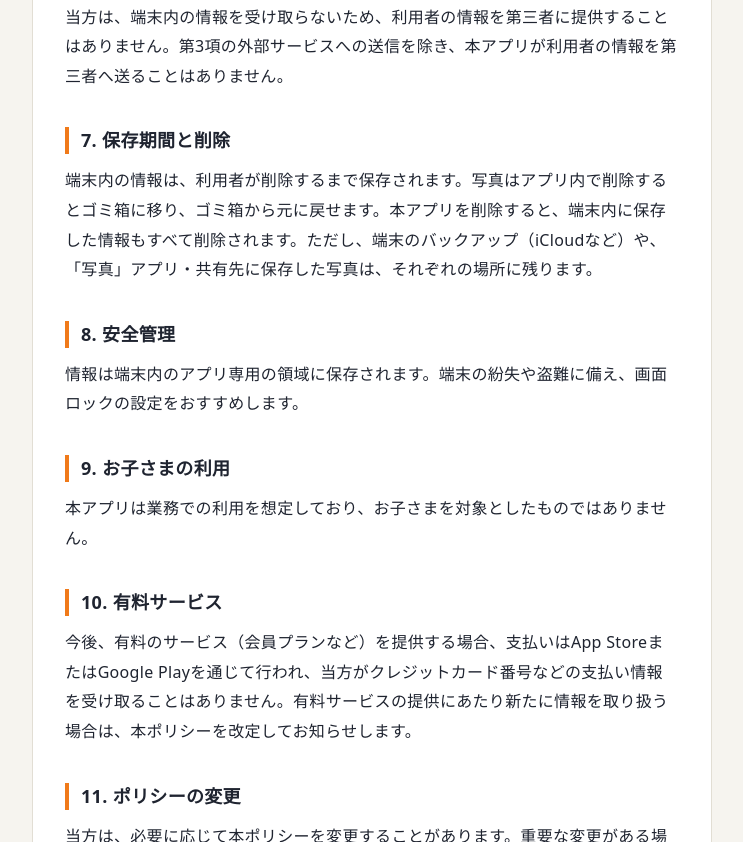
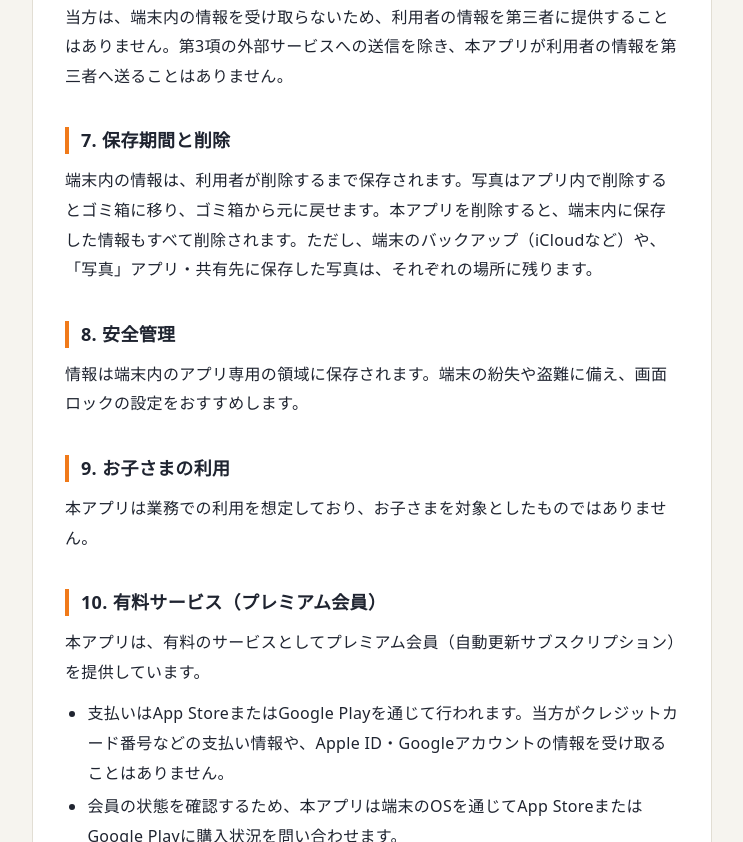
Before and after one commit to lzz29/hizukein, a plain HTML site: page privacy.html in a window 1280 px wide. Shown: the part 1958-2800 px from the top of the page, without its empty margins (268-1011 px from the left). Drawn offline with Linux system fonts and the light colour scheme.

Commit message:
プライバシーポリシー第10条を改定（プレミアム会員）
Co-Authored-By: Claude Opus 5.5 <noreply@anthropic.com>

```diff
--- a/privacy.html
+++ b/privacy.html
@@ -17,7 +17,7 @@
 <main>
 <article class="doc">
 <h1>プライバシーポリシー</h1>
-<p>制定日：2026年11月2日</p>
+<p>制定日：2026年11月2日　改定日：2026年11月3日</p>
 <p>Jin（以下「当方」）は、スマートフォンアプリ「日付印カメラ」（以下「本アプリ」）における利用者の情報の取扱いについて、以下のとおり定めます。</p>
 <h2>1. 基本方針</h2>
 <p>本アプリは、撮影した写真と入力した情報を利用者の端末の中だけに保存します。本アプリには会員登録やログインの機能はなく、当方が運営するサーバーへ写真や入力内容を送信することはありません。広告や利用状況の分析のための外部サービスも組み込んでいません。</p>
@@ -44,8 +44,9 @@
 <p>情報は端末内のアプリ専用の領域に保存されます。端末の紛失や盗難に備え、画面ロックの設定をおすすめします。</p>
 <h2>9. お子さまの利用</h2>
 <p>本アプリは業務での利用を想定しており、お子さまを対象としたものではありません。</p>
-<h2>10. 有料サービス</h2>
-<p>今後、有料のサービス（会員プランなど）を提供する場合、支払いはApp StoreまたはGoogle Playを通じて行われ、当方がクレジットカード番号などの支払い情報を受け取ることはありません。有料サービスの提供にあたり新たに情報を取り扱う場合は、本ポリシーを改定してお知らせします。</p>
+<h2>10. 有料サービス（プレミアム会員）</h2>
+<p>本アプリは、有料のサービスとしてプレミアム会員（自動更新サブスクリプション）を提供しています。</p>
+<ul><li>支払いはApp StoreまたはGoogle Playを通じて行われます。当方がクレジットカード番号などの支払い情報や、Apple ID・Googleアカウントの情報を受け取ることはありません。</li><li>会員の状態を確認するため、本アプリは端末のOSを通じてApp StoreまたはGoogle Playに購入状況を問い合わせます。</li><li>会員の状態（プラン、有効期限、自動更新の有無）と、無料版で撮影した枚数は端末内に保存し、当方へは送信しません。</li></ul>
 <h2>11. ポリシーの変更</h2>
 <p>当方は、必要に応じて本ポリシーを変更することがあります。重要な変更がある場合は、本アプリ内でお知らせします。</p>
 <h2>12. お問い合わせ</h2>
```
